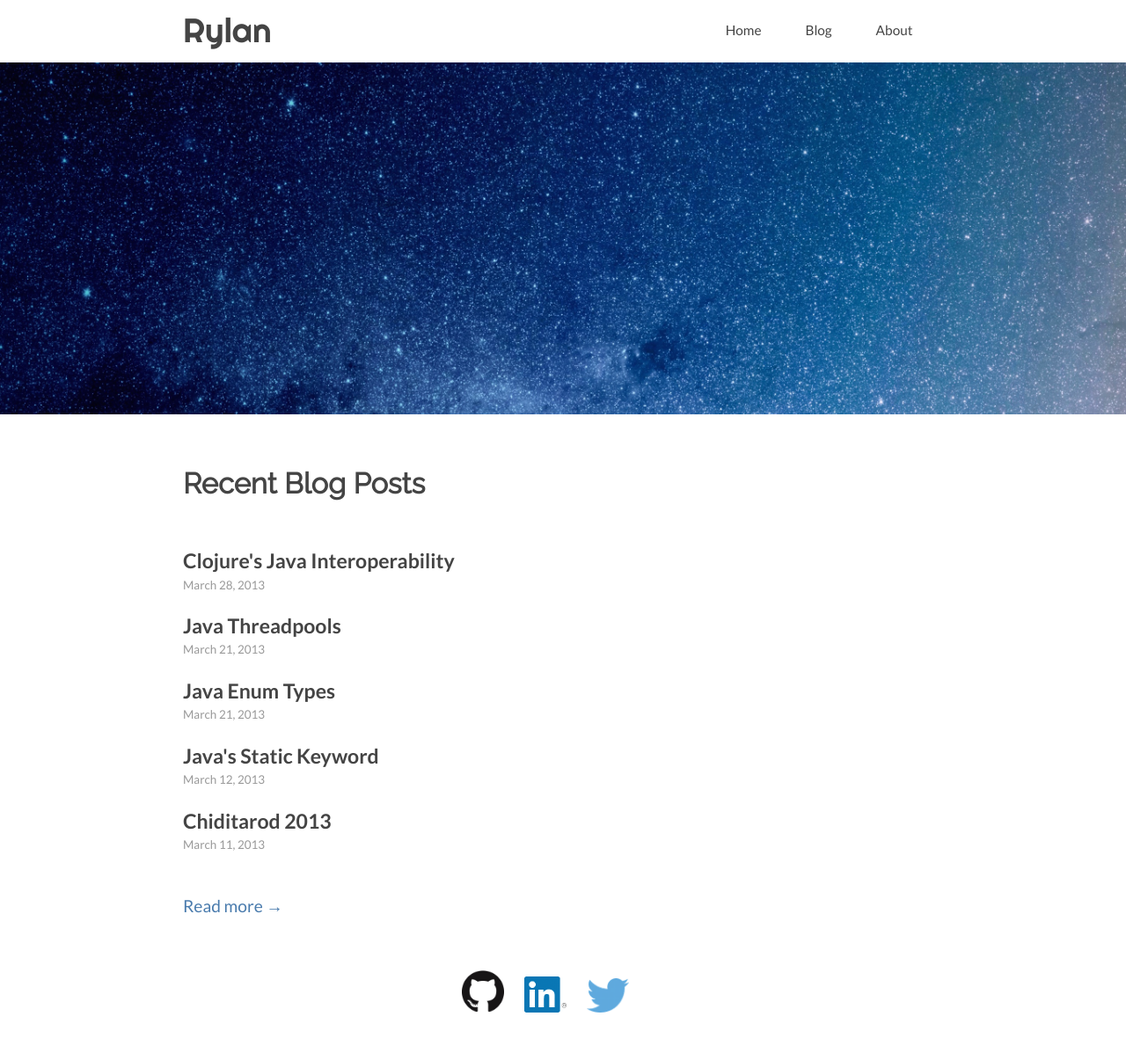
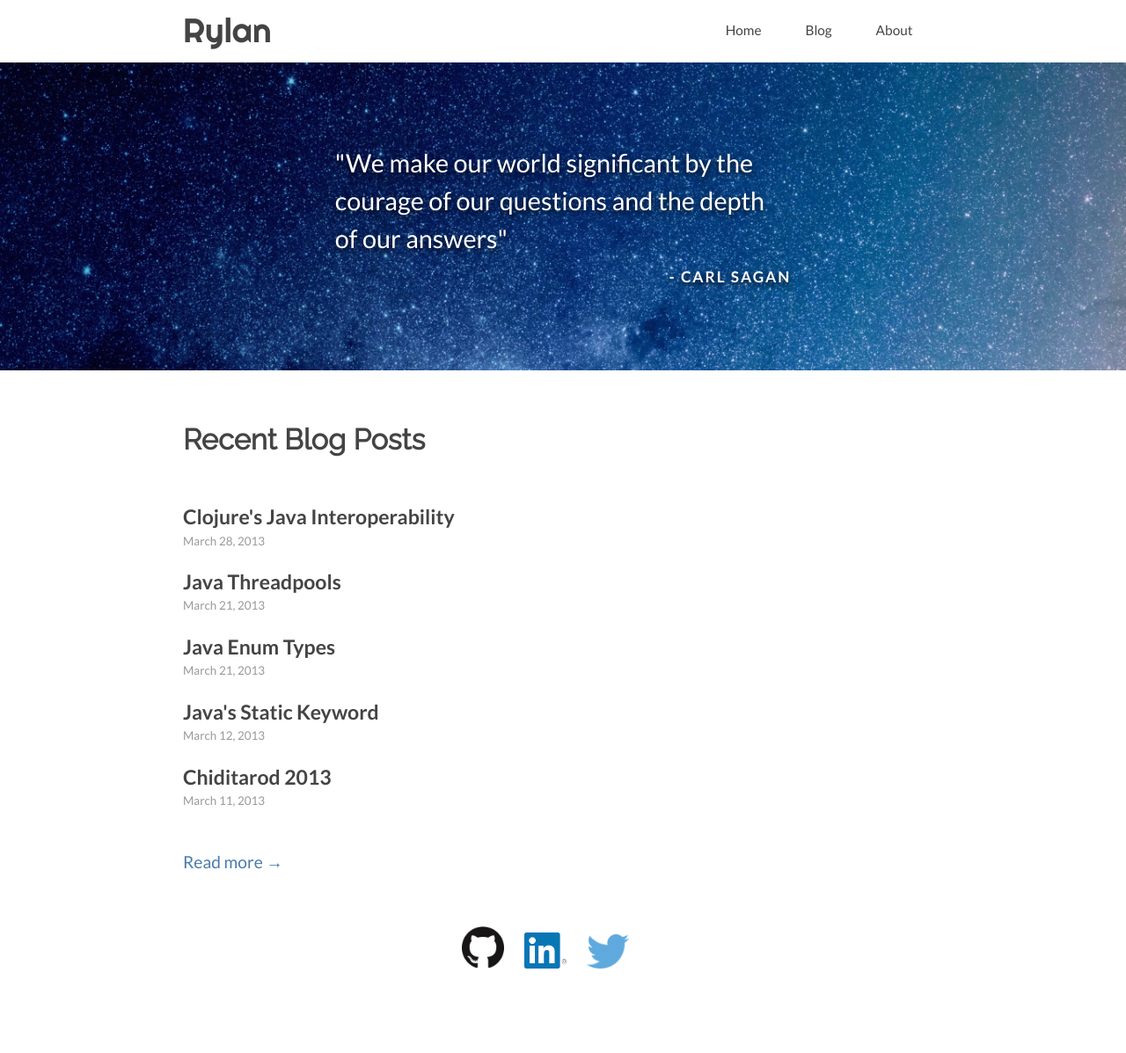
Before and after one commit to rylo/rylo.github.io, a Jekyll site: the page built from index.html, in a window 1280 px wide. Shown: the whole page at 88% size. Built offline with Jekyll 4.4.1, drawn with Linux system fonts in a browser that asks for light colours; nearby versions of some CDN libraries; Markdown is read by kramdown in place of the engine named in the settings; after the commit the page ends 1147 px from its top, so only the background shows below that.

Commit message:
adds quotes

```diff
--- a/_layouts/default.html
+++ b/_layouts/default.html
@@ -15,6 +15,9 @@
 
     <!-- Google Fonts -->
     <link href='http://fonts.googleapis.com/css?family=Raleway|Righteous|Lato:400,700,900' rel='stylesheet' type='text/css'>
+
+    <!-- Google CDN Javscript Libraries -->
+    <script src="https://ajax.googleapis.com/ajax/libs/jquery/2.1.3/jquery.min.js"></script>
   </head>
   <body>
     <header class="blur">{% include navigation.html %}</header>
--- a/css/main.css
+++ b/css/main.css
@@ -90,8 +90,10 @@ header {
   text-decoration: none;
 }
 
+/* Hero */
+
 .hero {
-  height: 400px;
+  height: 350px;
   background: url('/images/stars.jpg') no-repeat center center;
   -webkit-background-size: cover;
   -moz-background-size: cover;
@@ -99,6 +101,32 @@ header {
   background-size: cover;
   display: block;
 }
+
+.quote {
+  max-width: 27em;
+  position: relative;
+  text-shadow: 0 3px 7px rgba(0, 0, 0, 0.8);
+  top: 50%;
+  transform: translateY(-50%);
+}
+
+.hero-quote {
+  color: #fff;
+  margin: 0 auto;
+  font-size: 1.5em;
+}
+
+.hero-quote-author {
+  color: #fff;
+  font-size: 0.9em;
+  font-weight: 700;
+  letter-spacing: 1.9px;
+  margin-top: .5em;
+  text-align: right;
+  text-transform: uppercase;
+}
+
+/* Home Page */
 
 .home {
   margin-top: 3em;
--- a/index.html
+++ b/index.html
@@ -3,7 +3,13 @@ layout: default
 title: Rylan Dirksen
 ---
 
-<div class="hero"></div>
+<div class="hero">
+  <div class="container quote">
+    <div class="hero-quote" data-id="quote"></div>
+    <div class="hero-quote-author" data-id="quote-author"></div>
+  </div>
+</div>
+
 <div class="container">
   <div class="home">
     <h1 class="post-header">Recent Blog Posts</h1>
--- /dev/null
+++ b/javascript/quoteGenerator.js
@@ -0,0 +1,13 @@
+function QuoteGenerator() {}
+
+QuoteGenerator.prototype.random = function() {
+  var quotes = [
+    ['We are one species. We are starstuff.', 'Carl Sagan'],
+    ['For small creatures such as we the vastness is bearable only through love', 'Carl Sagan'],
+    ['We make our world significant by the courage of our questions and the depth of our answers', 'Carl Sagan']
+  ];
+
+  randomIndex = Math.floor(Math.random() * quotes.length);
+
+  return quotes[randomIndex];
+}
```
Also changed, not shown: other parts of index.html (+11 -0 lines).
